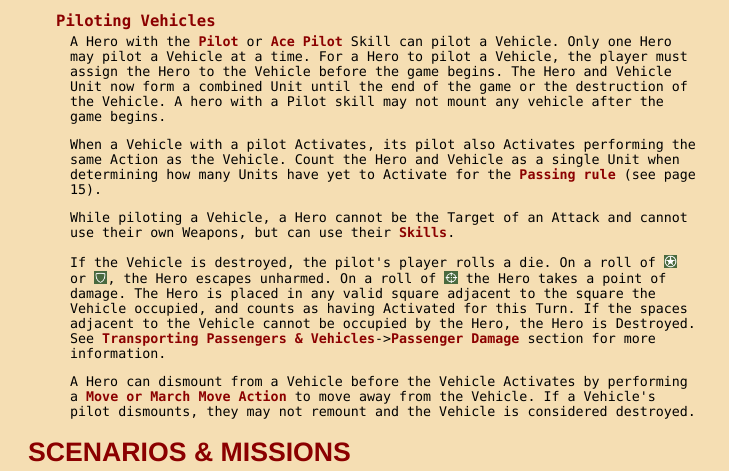
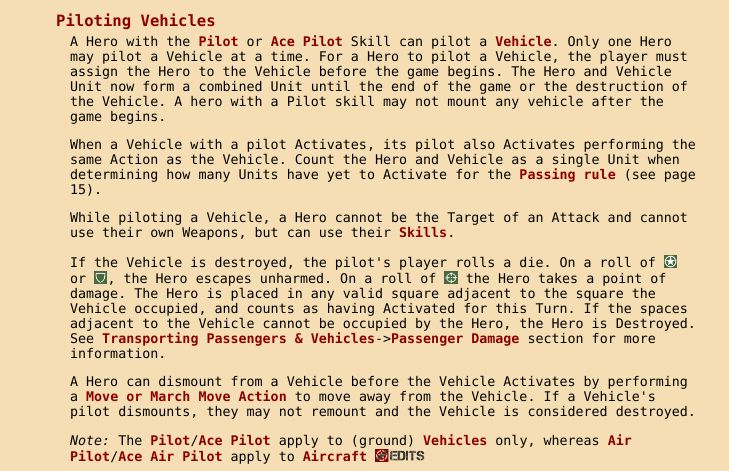
Before and after one commit to dustedits/dustedits.github.io, a plain HTML site: page rules-toc2.html in a window 1280 px wide. Shown: the part 7481-7952 px from the top of the page, without its empty margins (0-729 px from the left). Drawn offline with Linux system fonts and the light colour scheme.

Commit message:
aircraft vs vehicle pilot disambiguation

```diff
--- a/rules-toc2.html
+++ b/rules-toc2.html
@@ -318,11 +318,12 @@ At the beginning of each Turn, including the first Turn of the game, each player
 <p>A Hero that begins a game joined to an Infantry Unit remains joined to that Unit for the entire game. Heroes can be played separately in a game if they do not begin the game joined to an Infantry Unit or if the Infantry Unit they joined is eliminated during the game. A Hero played separately for either of these reasons may share a square with any friendly Unit, but may not be joined to any Infantry Unit for the remainder of the game. When sharing a square that is the target of an area Attack, such as a <a href="#flame-weapons">Flamethrower</a>, both Units are affected with dice rolled separately for each Unit.</p>
 <p><em>Note:</em> When using a mixed-faction force, hero does not need to be the same faction as the squad joined.   <img alt="Source: DustEdits" src="images/source-dustedits.png" /></p>
 <h3 id="piloting-vehicles"><a class="toclink" href="#piloting-vehicles">Piloting Vehicles</a></h3>
-<p>A Hero with the <a href="#pilot-name">Pilot</a> or <a href="#ace-pilot-ground-vehicles">Ace Pilot</a> Skill can pilot a Vehicle. Only one Hero may pilot a Vehicle at a time. For a Hero to pilot a Vehicle, the player must assign the Hero to the Vehicle before the game begins. The Hero and Vehicle Unit now form a combined Unit until the end of the game or the destruction of the Vehicle. A hero with a Pilot skill may not mount any vehicle after the game begins.</p>
+<p>A Hero with the <a href="#pilot">Pilot</a> or <a href="#ace-pilot-ground-vehicles">Ace Pilot</a> Skill can pilot a <a href="#types-of-units">Vehicle</a>. Only one Hero may pilot a Vehicle at a time. For a Hero to pilot a Vehicle, the player must assign the Hero to the Vehicle before the game begins. The Hero and Vehicle Unit now form a combined Unit until the end of the game or the destruction of the Vehicle. A hero with a Pilot skill may not mount any vehicle after the game begins.</p>
 <p>When a Vehicle with a pilot Activates, its pilot also Activates performing the same Action as the Vehicle. Count the Hero and Vehicle as a single Unit when determining how many Units have yet to Activate for the <a href="#initiative">Passing rule</a> (see page 15).</p>
 <p>While piloting a Vehicle, a Hero cannot be the Target of an Attack and cannot use their own Weapons, but can use their <a href="#skills">Skills</a>.</p>
 <p>If the Vehicle is destroyed, the pilot's player rolls a die. On a roll of <img alt="Bloc Symbol" src="images\die-allies-bloc.png" /> or <img alt="Shield Symbol" src="images\die-allies-shield.png" />, the Hero escapes unharmed. On a roll of <img alt="Crosshair Symbol" src="images\die-allies-crosshair.png" /> the Hero takes a point of damage. The Hero is placed in any valid square adjacent to the square the Vehicle occupied, and counts as having Activated for this Turn. If the spaces adjacent to the Vehicle cannot be occupied by the Hero, the Hero is Destroyed. See <a href="#transporting-passengers-and-vehicles">Transporting Passengers &amp; Vehicles</a>-&gt;<a href="#passenger-damage">Passenger Damage</a> section for more information.</p>
 <p>A Hero can dismount from a Vehicle before the Vehicle Activates by performing a <a href="#move-march-move-actions">Move or March Move Action</a> to move away from the Vehicle. If a Vehicle's pilot dismounts, they may not remount and the Vehicle is considered destroyed.</p>
+<p><em>Note:</em> The <a href="#pilot">Pilot</a>/<a href="#ace-pilot-ground-vehicles">Ace Pilot</a> apply to (ground) <a href="#types-of-units">Vehicles</a> only, whereas <a href="#air-pilot">Air Pilot</a>/<a href="#ace-air-pilot-aircraft">Ace Air Pilot</a> apply to <a href="#types-of-units">Aircraft</a> <img alt="Source: DustEdits" src="images/source-dustedits.png" /></p>
 <h1 id="scenarios-missions"><a class="toclink" href="#scenarios-missions">SCENARIOS &amp; MISSIONS</a></h1>
 <p>Before starting a game players need to establish the game's parameters. How large is the play area? What type of Terrain will be used? What are the Victory Conditions? How many Turns will the game last? Players may already have an idea for the type of game they would like to play. They may develop their own scenario based on an actual historical battle, a battle from a favorite movie, a scenario from a wargame they played in their youth, or another inspiration.</p>
 <p>Players can also choose one of many scenarios included in the rulebook, a scenario from a <a href="https://dustgame.com/product-category/dust-rulebook-card/books/">Dust 1947 Supplement</a>, or a scenario from the <a href="https://dustgame.com/downloads/rulebook-etc/">Dust Studio</a> website. Players may wish to use these published scenarios as a guide if they choose to design their own. Players wishing to choose a scenario can either agree on a selection or randomize a selection using dice or other means.</p>
@@ -1363,10 +1364,10 @@ Roll for and apply the persistent phosphorus damage to units which move into/thr
 <p>Some Units and <a href="#heroes">Heroes</a> possess skills, aptitudes, training, or equipment that allows them to perform at a level that leaves less gifted Soldiers in awe. A player must declare that a Unit is using a Skill before rolling any dice that might be modified by that Skill. Unless otherwise stated, Skills possessed by a Hero apply to a Unit they have joined, and Skills possessed by a Unit apply to a Hero that has joined their Unit. If a Hero and Unit possess the same Skill, it is not doubled in effectiveness nor do they gain a second use of the Skill. If the Skill may be used only once per game, the Hero and the Unit use it at the same time.</p>
 <h2 id="a"><a class="toclink" href="#a">A</a></h2>
 <h3 id="ace-air-pilot-aircraft"><a class="toclink" href="#ace-air-pilot-aircraft">Ace Air Pilot (aircraft)</a></h3>
-<p>A Hero with the Ace Air Pilot Skill rolls a die when the Aircraft that they are piloting Activates. On a <img alt="Bloc Symbol" src="images\die-allies-bloc.png" /> or <img alt="Crosshair Symbol" src="images\die-allies-crosshair.png" /> the Aircraft gains a third Action for this Activation. A Hero with the Ace Air Pilot Skill does not share it with any Unit they Join.</p>
+<p>A Hero with the Ace Air Pilot Skill rolls a die when the <a href="#types-of-units">Aircraft</a> that they are piloting Activates. On a <img alt="Bloc Symbol" src="images\die-allies-bloc.png" /> or <img alt="Crosshair Symbol" src="images\die-allies-crosshair.png" /> the Aircraft gains a third Action for this Activation. A Hero with the Ace Air Pilot Skill does not share it with any Unit they Join.</p>
 <p>See Also: Heroes-&gt;<a href="#piloting-vehicles">Piloting Vehicles</a> and the following skills: <a href="#air-pilot">Air Pilot</a>, <a href="#pilot">Pilot</a>, <a href="#ace-pilot-ground-vehicles">Ace Pilot</a>.</p>
 <h3 id="ace-pilot-ground-vehicles"><a class="toclink" href="#ace-pilot-ground-vehicles">Ace Pilot (ground Vehicles)</a></h3>
-<p>A Hero with the Ace Pilot skill rolls a die when the Vehicle that they are piloting Activates. On a <img alt="Bloc Symbol" src="images\die-allies-bloc.png" /> or <img alt="Crosshair Symbol" src="images\die-allies-crosshair.png" /> the Vehicle gains a third Action for this Activation. A Hero with the Ace Pilot Skill does not share it with any Unit they Join.</p>
+<p>A Hero with the Ace Pilot skill rolls a die when the (ground) <a href="#types-of-units">Vehicle</a> that they are piloting Activates. On a <img alt="Bloc Symbol" src="images\die-allies-bloc.png" /> or <img alt="Crosshair Symbol" src="images\die-allies-crosshair.png" /> the Vehicle gains a third Action for this Activation. A Hero with the Ace Pilot Skill does not share it with any Unit they Join.</p>
 <p>See Also: Heroes-&gt;<a href="#piloting-vehicles">Piloting Vehicles</a> and the following skills: <a href="#pilot">Pilot</a>, <a href="#air-pilot">Air Pilot</a>, <a href="#ace-air-pilot-aircraft">Ace Air Pilot</a>.</p>
 <h3 id="advanced-reactive-fire"><a class="toclink" href="#advanced-reactive-fire">Advanced Reactive Fire</a></h3>
 <p>A Unit with the Advanced Reactive Fire Skill (and any Unit it has Joined or Hero that has Joined it) can attempt a <a href="#reactive-attacks">Reactive Attack</a> if a Unit that is no more than Range 6 from the reacting Unit performs a Triggering Action Combination (see page 34). Rolls of <img alt="Shield Symbol" src="images\die-allies-shield.png" /> as well as <img alt="Bloc Symbol" src="images\die-allies-bloc.png" /> are considered successes for determining the number of Actions the Unit receives.</p>
@@ -1375,7 +1376,7 @@ Roll for and apply the persistent phosphorus damage to units which move into/thr
 <h3 id="air-assault"><a class="toclink" href="#air-assault">Air Assault</a></h3>
 <p>An Air Assault Vehicle can be carried by an Airlifter. The Vehicle does not need to Activate before the Airlifter does while being cared. It can Activate after the Airlifter, dismounting through a Move or March Move Action as its first Action. In addition, if the Aircraft carrying the Air Assault Vehicle is eliminated, it only takes Damage on rolls of <img alt="Crosshair Symbol" src="images\die-allies-crosshair.png" /> rather than <img alt="Crosshair Symbol" src="images\die-allies-crosshair.png" /> and <img alt="Shield Symbol" src="images\die-allies-shield.png" />.</p>
 <h3 id="air-pilot"><a class="toclink" href="#air-pilot">Air Pilot</a></h3>
-<p>A Hero with the Air Pilot Skill can pilot an Aircraft. A Hero with the Air Pilot Skill does not share it with any Unit they join.</p>
+<p>A Hero with the Air Pilot Skill can pilot an <a href="#types-of-units">Aircraft</a>. A Hero with the Air Pilot Skill does not share it with any Unit they join.</p>
 <p>See Also: Heroes-&gt;<a href="#piloting-vehicles">Piloting Vehicles</a> and the following skills: <a href="#ace-air-pilot-aircraft">Ace Air Pilot</a>, <a href="#ace-pilot-ground-vehicles">Ace Pilot</a>.</p>
 <h3 id="air-traffic-control"><a class="toclink" href="#air-traffic-control">Air Traffic Control</a></h3>
 <p><img alt="Source: 2019 Errata and FAQ" src="images/source-faq.png" /><br />
@@ -1653,7 +1654,7 @@ Immune to <a href="#7-hit-units-take-suppression">Suppression</a> and <a href="#
 <h3 id="phosphorus"><a class="toclink" href="#phosphorus">Phosphorus</a></h3>
 <p>See: <a href="#phosphorus-weapons">Special Weapons-&gt;Phosphorus Weapons</a></p>
 <h3 id="pilot"><a class="toclink" href="#pilot">Pilot</a></h3>
-<p>May mount a (ground) Vehicle and use Skills while mounted.</p>
+<p>May mount a (ground) <a href="#types-of-units">Vehicle</a> and use Skills while mounted.</p>
 <p>See also: Heroes-&gt;<a href="#piloting-vehicles">Piloting Vehicles</a> and the following skills: <a href="#air-pilot">Air Pilot</a>, <a href="#ace-pilot-ground-vehicles">Ace Pilot</a>, <a href="#ace-air-pilot-aircraft">Ace Air Pilot</a></p>
 <h3 id="pilot-name"><a class="toclink" href="#pilot-name">Pilot: Name</a></h3>
 <p>A Vehicle with the Pilot: Name attribute can only be piloted by the named Hero. The Vehicle can still be fielded without a pilot. This Vehicle is unique, so only one may be included in any player's force.</p>
```
Also changed, not shown: rules-toc3.html (+6 -5 lines).
